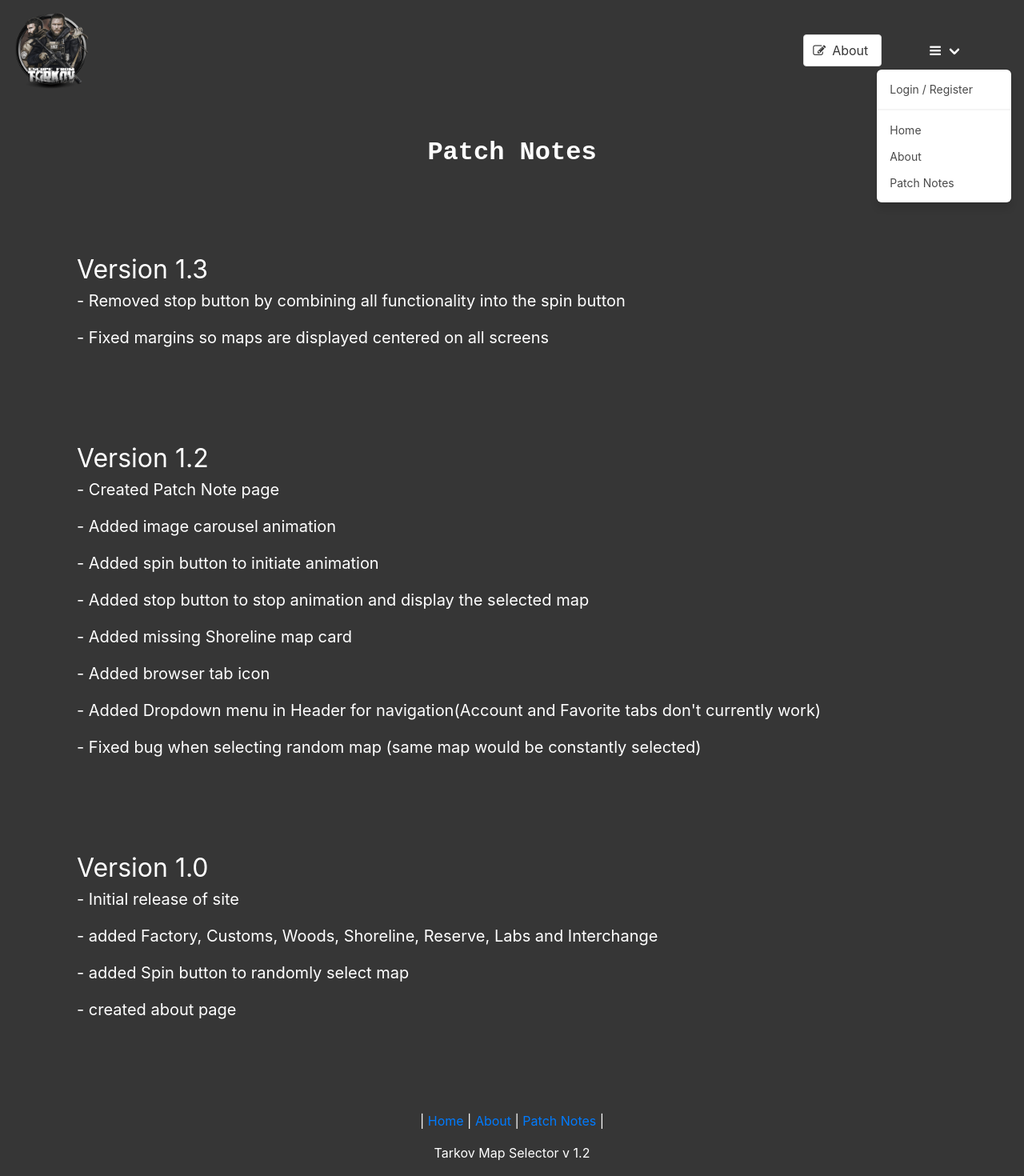
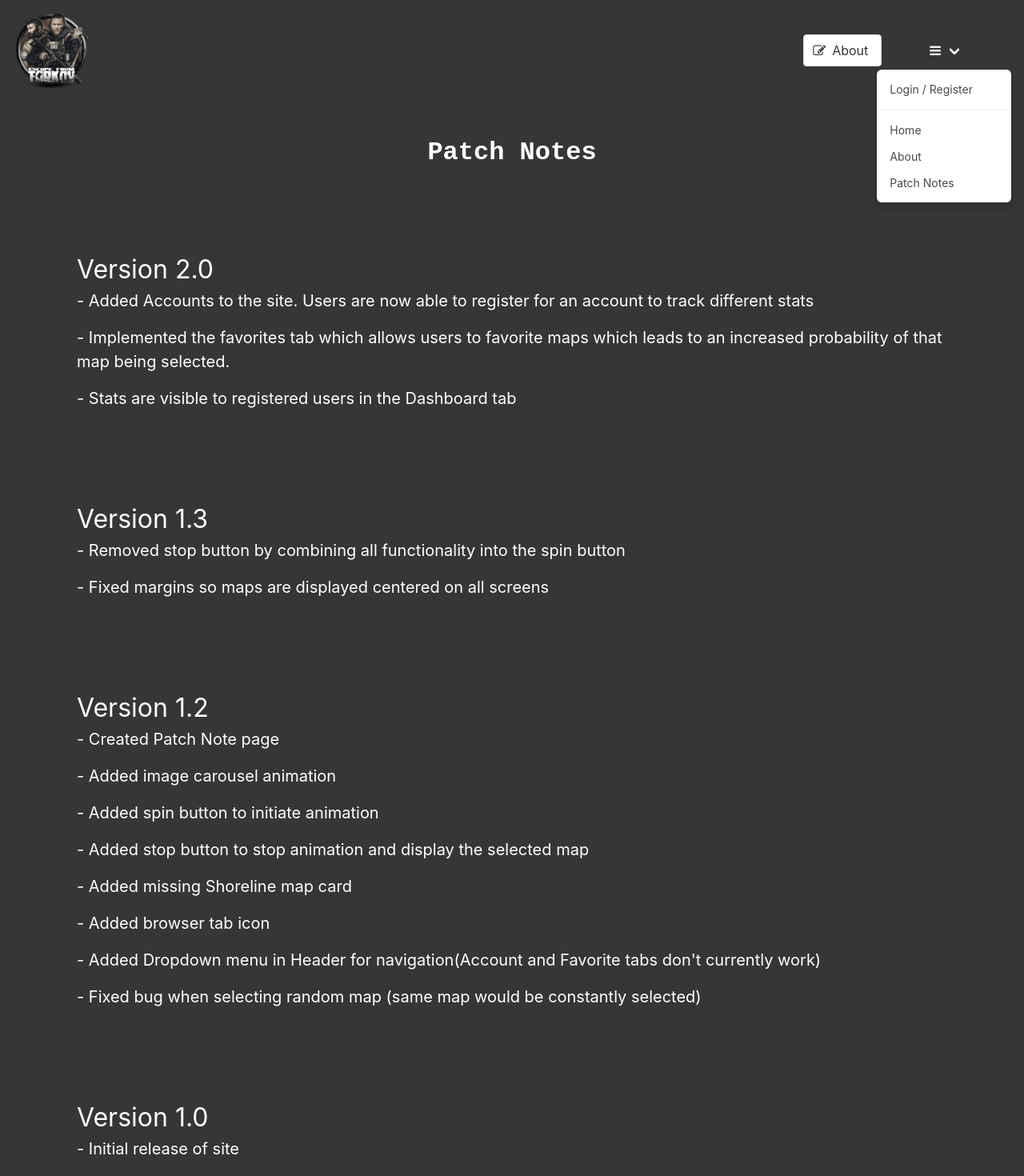
Before and after one commit to pwmcbride1/tarkovmapselector, an Angular app: page /patchnotes in a window 1280 px wide. Shown: the top 1470 px of the page at 80% size. Built offline with nearby package versions, Linux system fonts and the light colour scheme.

Commit message:
updated patch notes and change API routes

```diff
--- a/src/app/auth.service.ts
+++ b/src/app/auth.service.ts
@@ -2,7 +2,8 @@ import {  Observable } from 'rxjs';
 import { Injectable } from '@angular/core';
 import { HttpClient, HttpHeaders, HttpParams } from '@angular/common/http';
 
-const AUTH_API = 'http://tarkovmapselector:8080/api/auth/';
+// route will need changed when working locally and live version
+const AUTH_API = 'http://tarkovmapselector.herokuapp.com:8080/api/auth/';
 
 const httpOptions = {
   headers: new HttpHeaders({ 'Content-Type': 'application/json' })
--- a/src/app/footer/footer.component.html
+++ b/src/app/footer/footer.component.html
@@ -9,7 +9,7 @@
             <a routerLink="/patchnotes">Patch Notes</a>
             |
         </p>
-        <p>Tarkov Map Selector v 1.2</p>
+        <p>Tarkov Map Selector v 2.0</p>
         <p>All Rights Reserved</p>
     </div>
 </footer>
--- a/src/app/patchnotes/patchnotes.component.html
+++ b/src/app/patchnotes/patchnotes.component.html
@@ -1,6 +1,19 @@
 <section class="hero is-dark">
     <div class="hero-body">
         <h1 class="title has-text-centered is-family-code">Patch Notes</h1>
+    </div>
+</section>
+
+<section class="section has-background-dark">
+    <div class="px-6 has-text-white is-size-3">
+        Version 2.0
+    </div>
+    <div class="px-6 has-text-white is-size-5">
+        <p>- Added Accounts to the site. Users are now able to register for an account to track different stats</p>
+        <p>- Implemented the favorites tab which allows users to favorite maps which leads to an increased probability
+            of that map being selected.
+        </p>
+        <p>- Stats are visible to registered users in the Dashboard tab</p>
     </div>
 </section>
 
```
